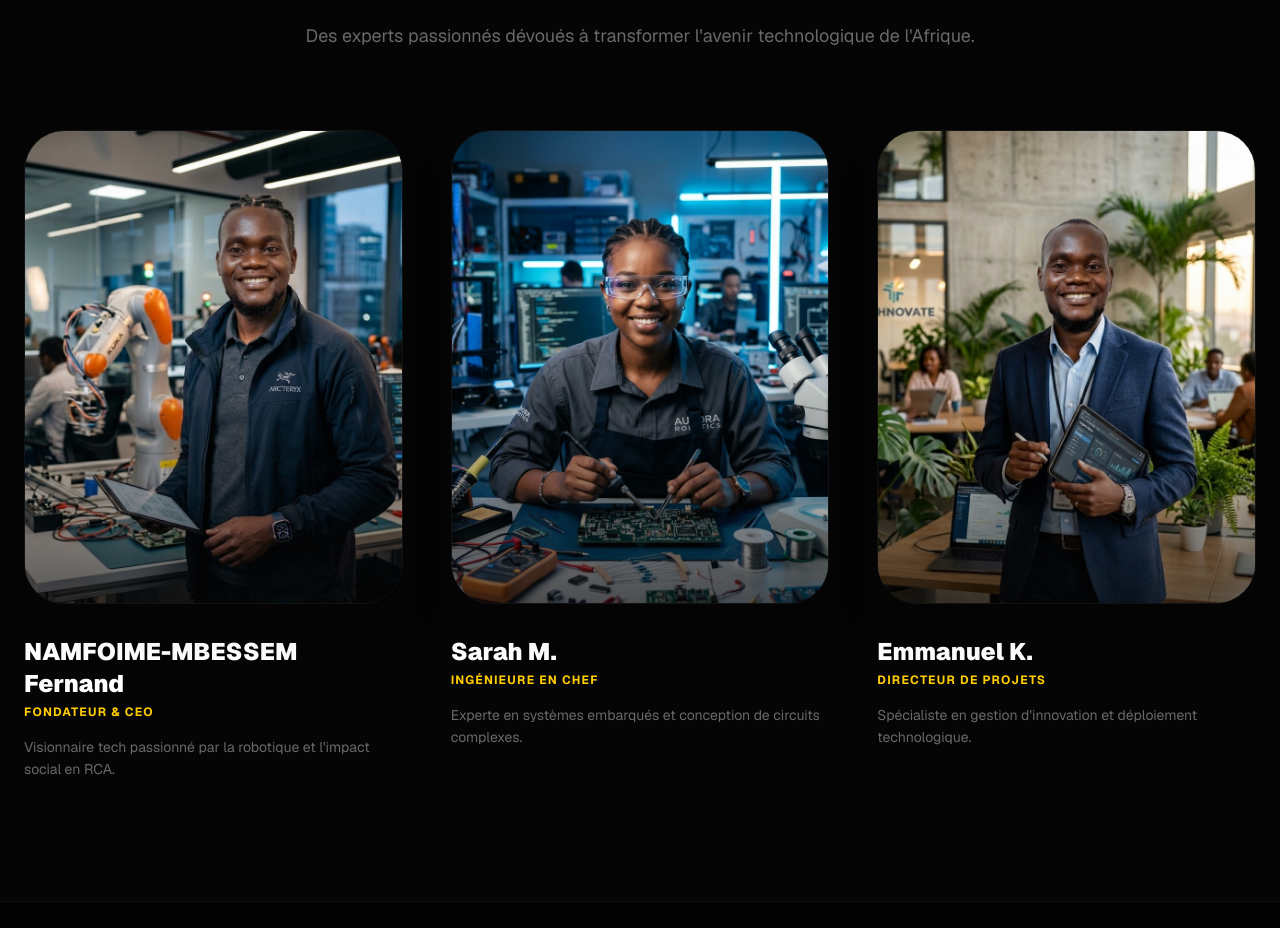
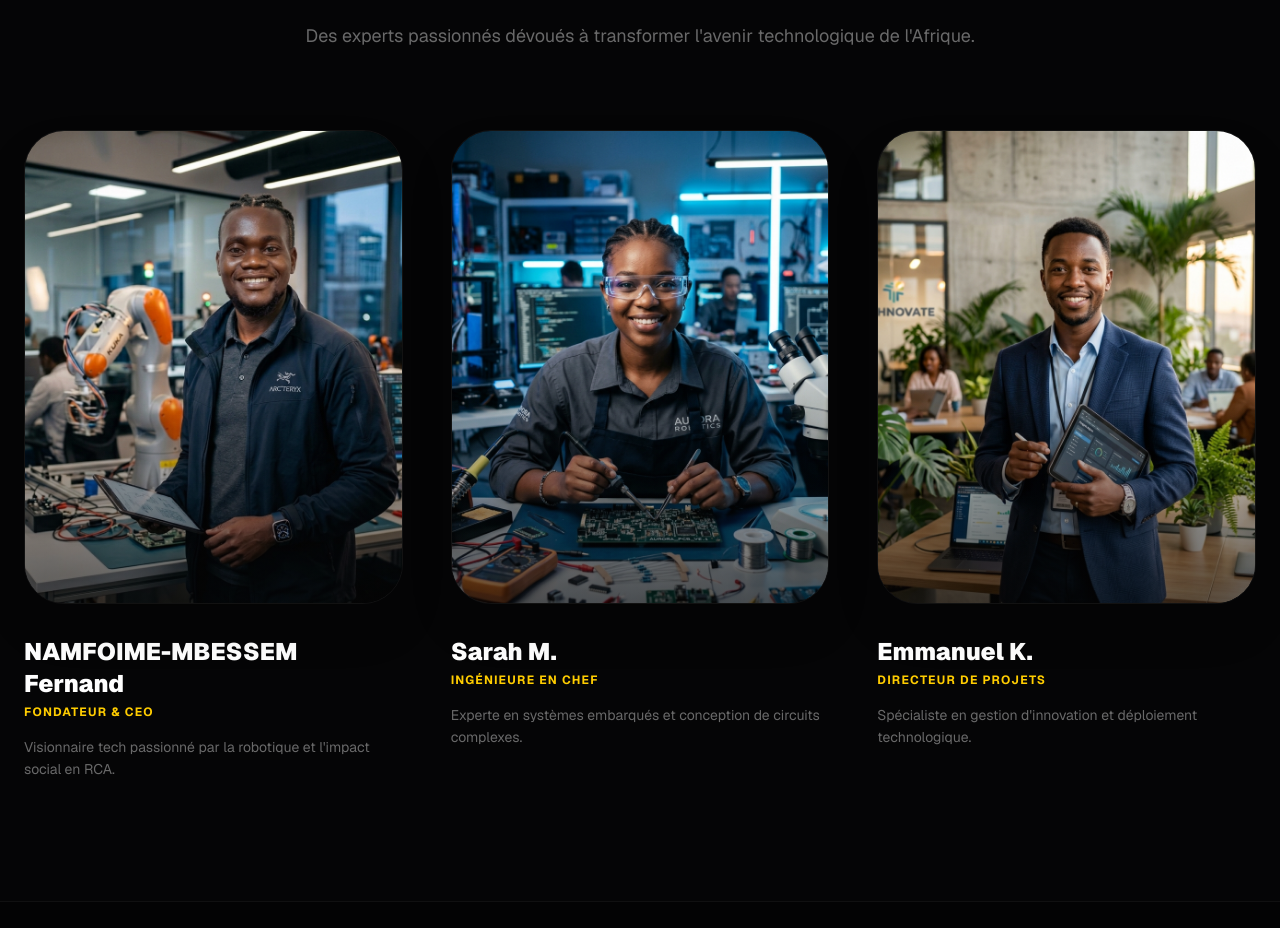
Before and after one commit to ffernotech-cloud/fernotech-web, a Next.js app: page /about in a window 1280 px wide. Shown: the part 1320-2248 px from the top of the page. Built offline with nearby package versions, Linux system fonts and the light colour scheme.

Commit message:
Revert Emmanuel K image back to original

```diff
--- a/src/components/Team.tsx
+++ b/src/components/Team.tsx
@@ -26,7 +26,7 @@ const teamMembers = [
     id: "manager",
     name: "Emmanuel K.",
     roleKey: "team_manager_role",
-    image: "/team/emmanuel_fernand_face.png",
+    image: "/team/manager.png",
     bioKey: "team_manager_bio",
     social: { twitter: "#", linkedin: "#" }
   }
```
